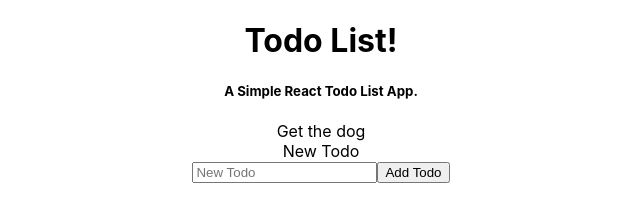
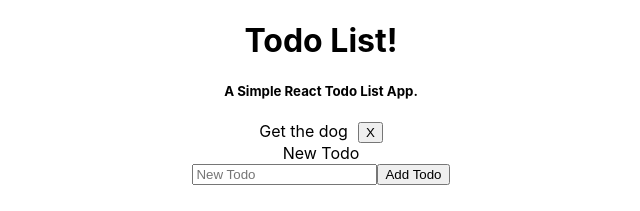
Before and after one commit to JohnObla/react-19-todo-app, a React (Create React App) app: page / in a window 1280 px wide. Shown: the top 211 px of the page, without its empty margins (319-959 px from the left). Built offline with nearby package versions, Linux system fonts and the light colour scheme.

Commit message:
Cant add empty todo

```diff
--- a/src/NewTodoForm/NewTodoForm.js
+++ b/src/NewTodoForm/NewTodoForm.js
@@ -5,6 +5,9 @@ class NewTodoForm extends Component {
 
   handleSubmit = evt => {
     evt.preventDefault();
+
+    if (!this.state.task) return;
+
     this.props.submitForm(this.state.task);
     this.setState({ task: '' });
   };
--- /dev/null
+++ b/src/Todo/Todo.css
@@ -0,0 +1,7 @@
+.Todo-close {
+  margin-left: 10px;
+}
+
+.Todo-close:hover {
+  cursor: pointer;
+}
--- a/src/Todo/Todo.js
+++ b/src/Todo/Todo.js
@@ -1,8 +1,16 @@
 import React, { Component } from 'react';
+import './Todo.css';
 
 class Todo extends Component {
   render() {
-    return <div>{this.props.task}</div>;
+    return (
+      <div>
+        {this.props.task}
+        <button type="button" className="Todo-close">
+          X
+        </button>
+      </div>
+    );
   }
 }
 
```
